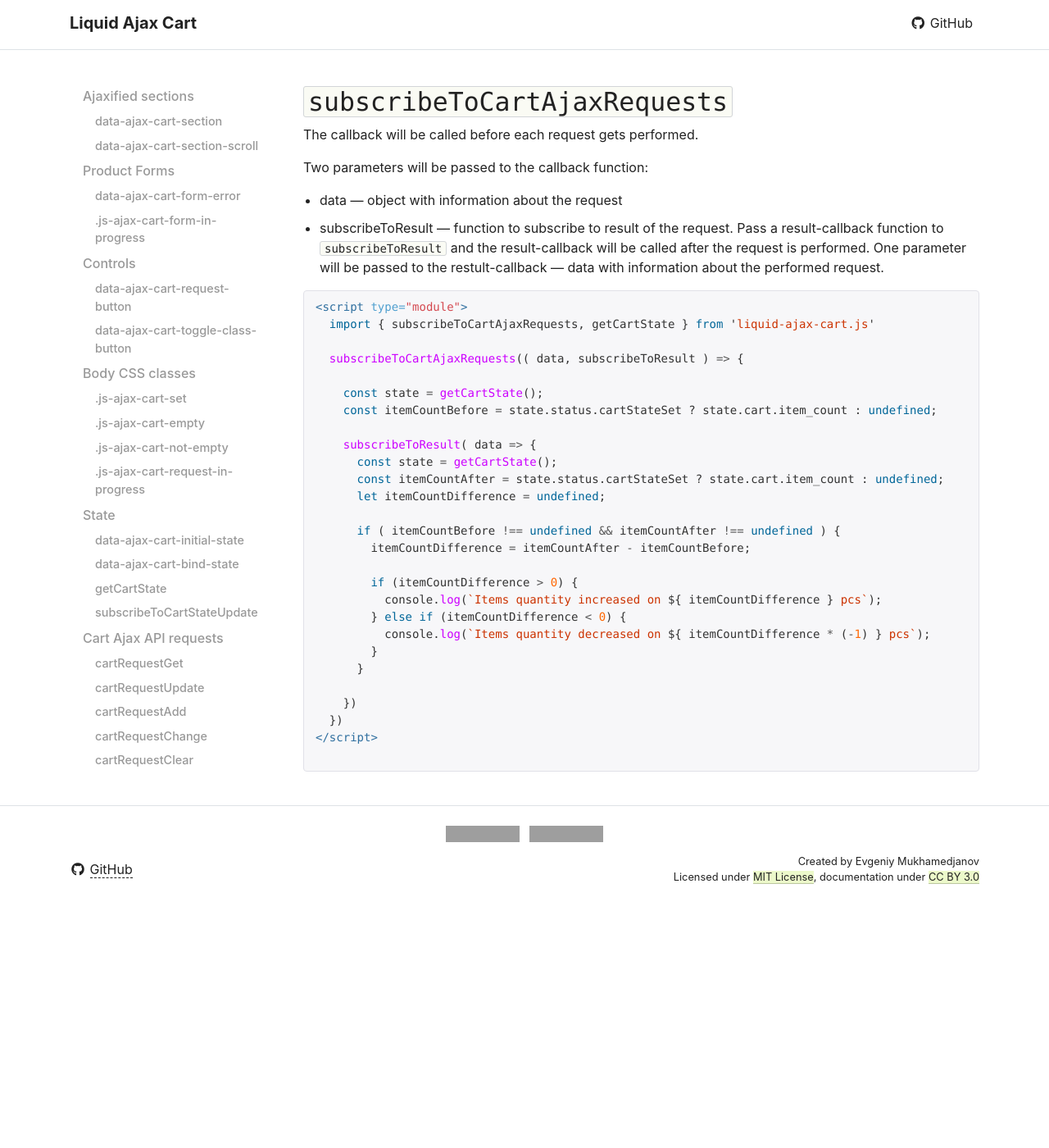
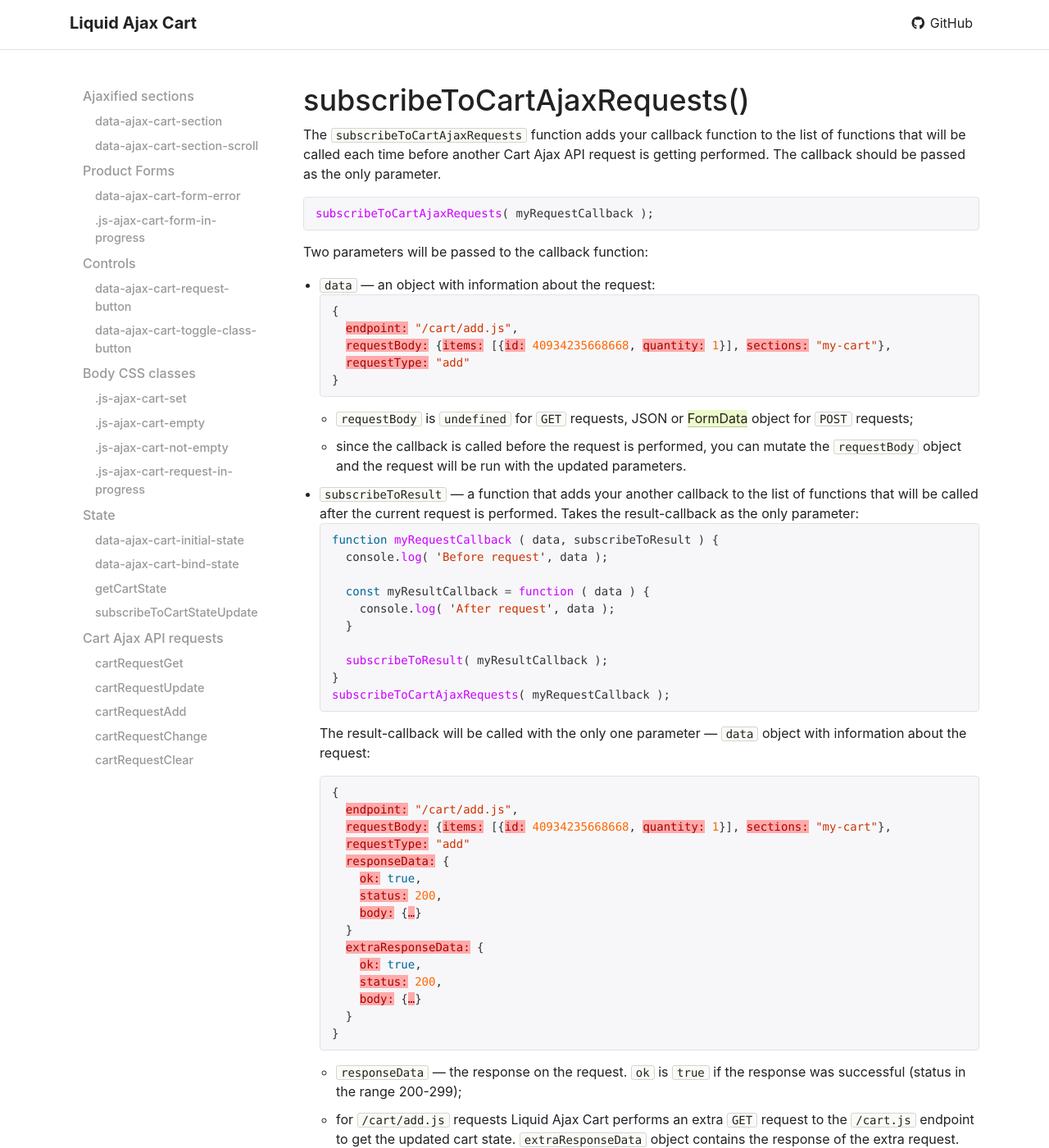
Before and after one commit to EvgeniyMukhamedjanov/liquid-ajax-cart, a Jekyll site: the page built from docs/reference/subscribeToCartAjaxRequests.md, in a window 1280 px wide and 1400 px high. Shown: the whole window at 82% size. Built offline with Jekyll 4.4.1, drawn with Linux system fonts in a browser that asks for light colours; nearby versions of some CDN libraries; our own code applies the rules of GitHub Pages for plain Markdown files; a script that is not in the unit is left out; some of the changed text lies outside the part shown; grey boxes are pictures that could not be loaded.

Commit message:
Update subscribeToCartAjaxRequests.md

````diff
--- a/docs/reference/subscribeToCartAjaxRequests.md
+++ b/docs/reference/subscribeToCartAjaxRequests.md
@@ -1,35 +1,95 @@
-# `subscribeToCartAjaxRequests`
-The callback will be called before each request gets performed.
+# subscribeToCartAjaxRequests()
+The `subscribeToCartAjaxRequests` function adds your callback function to the list of functions that will be called each time before another Cart Ajax API request is getting performed.
+The callback should be passed as the only parameter.
+
+```javascript
+subscribeToCartAjaxRequests( myRequestCallback );
+```
 
 Two parameters will be passed to the callback function:
-- data — object with information about the request
-- subscribeToResult — function to subscribe to result of the request. Pass a result-callback function to `subscribeToResult` and the result-callback will be called after the request is performed. One parameter will be passed to the restult-callback — data with information about the performed request.
+- `data` — an object with information about the request:
+  ```json
+  {
+    endpoint: "/cart/add.js",
+    requestBody: {items: [{id: 40934235668668, quantity: 1}], sections: "my-cart"},
+    requestType: "add"
+  }
+  ```
+  - `requestBody` is `undefined` for `GET` requests, JSON or [FormData](https://developer.mozilla.org/en-US/docs/Web/API/FormData) object for `POST` requests;
+  - since the callback is called before the request is performed, you can mutate the `requestBody` object and the request will be run with the updated parameters.
+- `subscribeToResult` — a function that adds your another callback to the list of functions that will be called after the current request is performed. Takes the result-callback as the only parameter:
+  ```javascript
+  function myRequestCallback ( data, subscribeToResult ) {
+    console.log( 'Before request', data );
 
+    const myResultCallback = function ( data ) {
+      console.log( 'After request', data );
+    }
+
+    subscribeToResult( myResultCallback );
+  }
+  subscribeToCartAjaxRequests( myRequestCallback );
+  ```
+  The result-callback will be called with the only one parameter — `data` object with information about the request:
+  ```json
+  {
+    endpoint: "/cart/add.js",
+    requestBody: {items: [{id: 40934235668668, quantity: 1}], sections: "my-cart"},
+    requestType: "add"
+    responseData: {
+      ok: true,
+      status: 200,
+      body: {…}
+    }
+    extraResponseData: {
+      ok: true,
+      status: 200,
+      body: {…}
+    }
+  }
+  ```
+  - `responseData` — the response on the request. `ok` is `true` if the response was successful (status in the range 200-299);
+  - for `/cart/add.js` requests Liquid Ajax Cart performs an extra `GET` request to the `/cart.js` endpoint to get the updated cart state. `extraResponseData` object contains the response of the extra request.
+  - If the request could be performed and response wasn't received because, for example, internet was disconnected — the `responseData` will not exist but `fetchError` will be there instead:
+    ```json
+    {
+      endpoint: "/cart/add.js",
+      requestBody: {items: [{id: 40934235668668, quantity: 1}], sections: "my-cart"},
+      requestType: "add",
+      fetchError: {
+        message: "Failed to fetch"
+        stack: "TypeError: Failed to fetch\n    at e.fetch (h..."
+      }
+    }
+    ```
+
+The [getCartState](/reference/getCartState) might be used within your callbacks:
 ```html
 <script type="module">
   import { subscribeToCartAjaxRequests, getCartState } from '{{ 'liquid-ajax-cart.js' | asset_url }}'
 
+  // Calculate how cart item count has been changed after an "Add to cart" request
+
   subscribeToCartAjaxRequests(( data, subscribeToResult ) => {
 
-    const state = getCartState();
-    const itemCountBefore = state.status.cartStateSet ? state.cart.item_count : undefined;
+    // calculate only for "Add to cart" requests
+    if ( data.requestType === "add" ) {
 
-    subscribeToResult( data => {
       const state = getCartState();
-      const itemCountAfter = state.status.cartStateSet ? state.cart.item_count : undefined;
-      let itemCountDifference = undefined;
+      const itemCountBefore = state.status.cartStateSet ? state.cart.item_count : undefined;
 
-      if ( itemCountBefore !== undefined && itemCountAfter !== undefined ) {
-        itemCountDifference = itemCountAfter - itemCountBefore;
+      subscribeToResult( data => {
+        if ( "responseBody" in data && data.responseBody.ok )
+          const state = getCartState();
+          const itemCountAfter = state.status.cartStateSet ? state.cart.item_count : undefined;
+          let itemCountDifference = undefined;
 
-        if (itemCountDifference > 0) {
-          console.log(`Items quantity increased on ${ itemCountDifference } pcs`);
-        } else if (itemCountDifference < 0) {
-          console.log(`Items quantity decreased on ${ itemCountDifference * (-1) } pcs`);
+          if ( itemCountBefore !== undefined && itemCountAfter !== undefined ) {
+            console.log(`Items quantity increased by ${ itemCountAfter - itemCountBefore } pcs`);
+          }
         }
-      }
-
-    })
+      })
+    }
   })
 </script>
 
````
